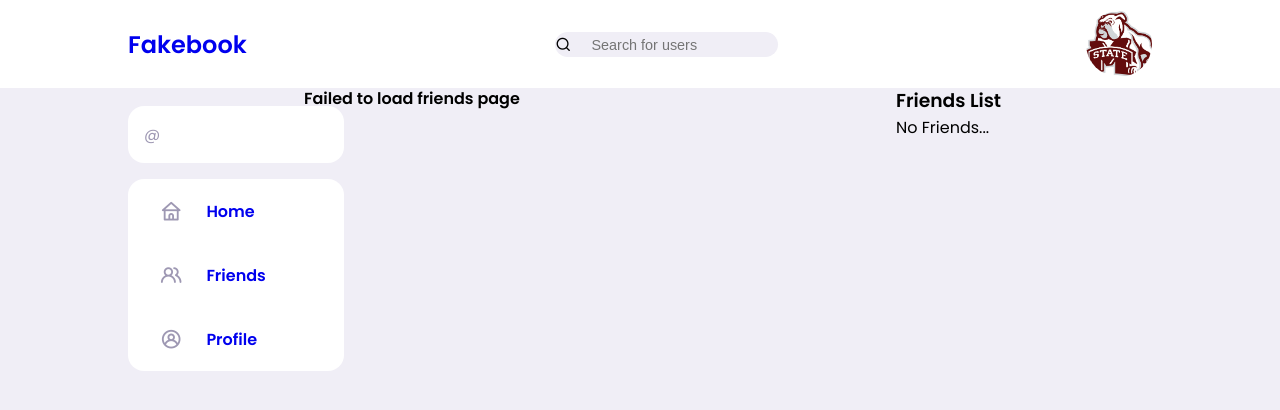
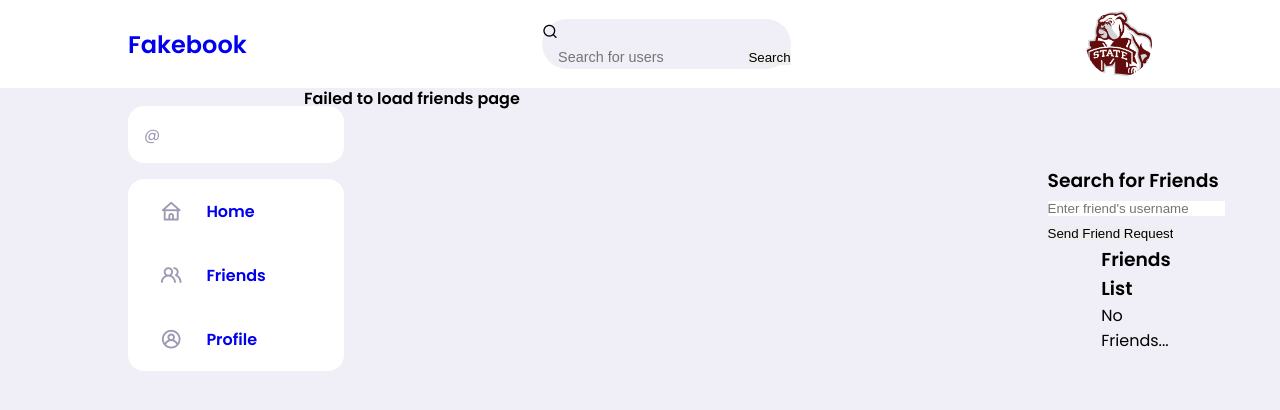
Before and after one commit to the-brain711/Fakebook, a Flask app: page /friends in a window 1280 px wide. Shown: the top 410 px of the page. Run offline with Flask 3, Linux system fonts and the light colour scheme.

Commit message:
Integrated send friend request feature. Still buggy.

```diff
--- a/src/Fakebook/templates/friends.html
+++ b/src/Fakebook/templates/friends.html
@@ -17,6 +17,16 @@
     </form>
 </div> -->
 
+<div class="friends-page">
+    <div class="friends-search">
+        <h3>Search for Friends</h3>
+        <form action="{{ url_for('views.send_friend_request') }}" method="post">
+            <input type="search" name="searchbox-friends" id="searchbox-friends" autocomplete="no"
+                placeholder="Enter friend's username" required>
+            <input type="submit" name="search-friends-submit" id="search-friends-submit" value="Send Friend Request">
+        </form>
+    </div>
+
     {% if friends %}
     <div class="friends-page">
         <h3>Friends List</h3>
@@ -34,5 +44,6 @@
         <label>No Friends...</label>
     </div>
     {% endif %}
+</div>
 
 {% endblock %}
--- a/src/Fakebook/templates/layout.html
+++ b/src/Fakebook/templates/layout.html
@@ -9,7 +9,11 @@
 
         <div class="search-bar">
             <i class="uil uil-search"></i>
-            <input type="search" placeholder="Search for users">
+            <form action="" method="get">
+                <input type="search" name="searchbar" id="searchbar" placeholder="Search for users" maxlength="50"
+                    required>
+                <input type="submit" name="searchbar-submit" id="searchbar-submit" value="Search">
+            </form>
         </div>
 
         <div class="user-profile">
--- a/src/Fakebook/templates/profile.html
+++ b/src/Fakebook/templates/profile.html
@@ -3,6 +3,7 @@
 {% block title %}Fakebook - Profile{% endblock %}
 
 {% block content %}
+
 <div class="profile-page">
     <div class="profile-header">
         <section>
@@ -16,9 +17,6 @@
     </div>
 
     <div class="profile-bio">
-        <section>
-            hello
-        </section>
     </div>
 </div>
 {% endblock %}
--- a/src/Fakebook/views.py
+++ b/src/Fakebook/views.py
@@ -59,6 +59,32 @@ def friends():
         msg = "Failed to load friends page"
 
     return render_template("friends.html", msg=msg)
+
+
+@views.route("/search_user", methods=["GET"])
+def search_user():
+    # Display error message on website
+    msg = ""
+
+    # Check if POST request has at least a post description
+    if (
+        "loggedin" in session
+        and request.method == "GET"
+        and "searchbar" in request.args
+        and "searchbar-submit" in request.args
+    ):
+        username = request.args["searchbar"]
+        db = app.config["DATABASE"]
+        user = User(db, session["id"])
+        searched_user = user.search_for_user(username)
+
+        if searched_user:
+            render_template("profile.html", searcheduser=searched_user)
+        else:
+            msg = "Failed to find user " + username
+    else:
+        msg = "User search failed..."
+    return render_template("profile.html", msg=msg)
 
 
 @views.route("/send_friend_request", methods=["POST"])
```
Also changed, not shown: src/Fakebook/models/user.py (+19 -0 lines). Lines whose indentation alone changed are shown as unchanged.
